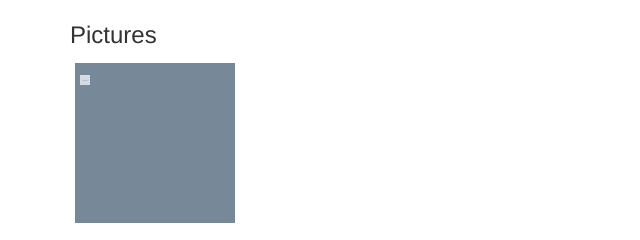
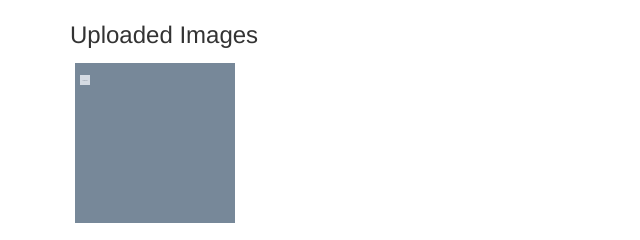
Before and after one commit to natecrow/media-sharing-site, a Django app: template mediasharingsite/templates/accounts/profile_page.html in a window 1280 px wide. Shown: the part 212-452 px from the top of the page, without its empty margins (0-640 px from the left). Run offline with Django 3.2, Linux system fonts and the light colour scheme; the template is opened without the code that fills it: most values are stand-ins (such as "Sample title", 1, 10 or a date in 2020); grey boxes marked "Sample" are stand-in pictures; parts of the project's set-up code (start-up, migrations or seed data) failed here and were passed over; some libraries are stand-ins or nearby versions.

Commit message:
Changed title of uploaded images section

```diff
--- a/mediasharingsite/templates/accounts/profile_page.html
+++ b/mediasharingsite/templates/accounts/profile_page.html
@@ -21,7 +21,7 @@
     {% endif %}
   </ul>
   <div>
-    <h3>Pictures</h3>
+    <h3>Uploaded Images</h3>
     {% include "imageshare/__base_image_gallery.html" with pictures=pictures %}
   </div>
 {% endblock %}
```
